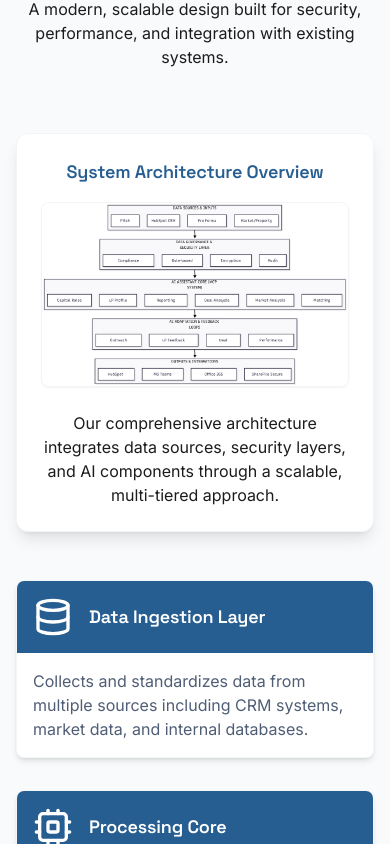
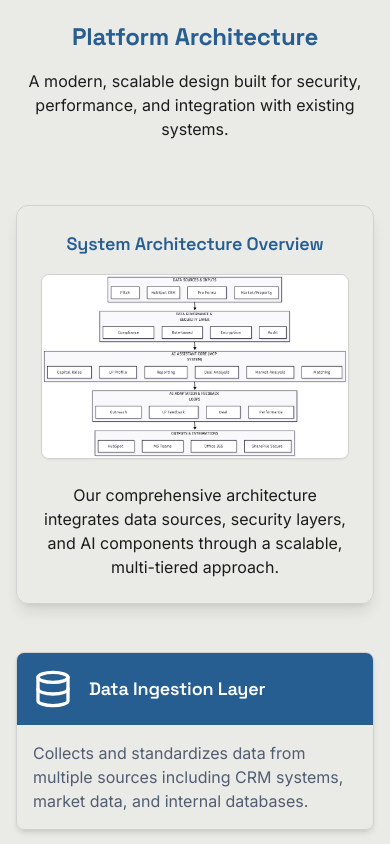
Before and after one commit to zerovacancy/capital-match, a React (Vite) app: page / in a window 390 px wide. Shown: the part 3520-4364 px from the top of the page. Built offline with nearby package versions, Linux system fonts and the light colour scheme.

Commit message:
Fix: Card background color
Change the background color of the cards in the Core Capabilities, Platform Architecture, Implementation Timeline, and Integration Ecosystem sections.

```diff
--- a/src/components/ArchitectureSection.tsx
+++ b/src/components/ArchitectureSection.tsx
@@ -32,7 +32,7 @@ const ArchitectureSection = () => {
   ];
 
   return (
-    <section id="architecture" className="section-container bg-gray-50">
+    <section id="architecture" className="section-container bg-background">
       <div className="mb-16 text-center">
         <h2 className="section-title">Platform Architecture</h2>
         <p className="section-subtitle mx-auto">
@@ -42,9 +42,9 @@ const ArchitectureSection = () => {
 
       <div className="relative max-w-4xl mx-auto">
         {/* Architecture Diagram Visualization - Using uploaded image */}
-        <div className="bg-white rounded-xl shadow-lg p-6 md:p-8 mb-12 border border-gray-100">
+        <div className="bg-footer rounded-xl shadow-lg p-6 md:p-8 mb-12 border border-highlight/30">
           <h3 className="text-lg font-semibold text-lg-blue mb-4 text-center font-display">System Architecture Overview</h3>
-          <div className="rounded-lg overflow-hidden shadow-sm border border-gray-100">
+          <div className="rounded-lg overflow-hidden shadow-sm border border-highlight/40">
             <img
               src="/assets/images/home/architecture/data-sources/System Architecture Overview.webp"
               alt="System Architecture Diagram"
@@ -59,7 +59,7 @@ const ArchitectureSection = () => {
         {/* Architecture Components */}
         <div className="grid grid-cols-1 md:grid-cols-2 gap-8">
           {architectureComponents.map((component, index) => (
-            <Card key={index} className="overflow-hidden shadow-md">
+            <Card key={index} className="overflow-hidden shadow-md bg-footer border-highlight/30">
               <div className={`${component.color} p-4`}>
                 <div className="flex items-center space-x-4">
                   {component.icon}
--- a/src/components/IntegrationsSection.tsx
+++ b/src/components/IntegrationsSection.tsx
@@ -72,7 +72,7 @@ const IntegrationsSection = () => {
   ];
 
   return (
-    <section id="integrations" className="section-container bg-gray-50">
+    <section id="integrations" className="section-container bg-background">
       <div className="mb-16 text-center">
         <h2 className="section-title">Integration Ecosystem</h2>
         <p className="section-subtitle mx-auto">
@@ -82,7 +82,7 @@ const IntegrationsSection = () => {
 
       <div className="max-w-6xl mx-auto">
         {/* Header explaining platform integration */}
-        <div className="mb-12 bg-white rounded-xl p-6 shadow-md text-center border border-gray-100">
+        <div className="mb-12 bg-footer rounded-xl p-6 shadow-md text-center border border-highlight/30">
           <div className="w-20 h-20 mx-auto bg-gradient-to-br from-lg-blue-dark via-lg-blue to-lg-accent rounded-full flex items-center justify-center mb-4">
             <div className="text-white font-bold text-xl">LG AI</div>
           </div>
@@ -95,7 +95,7 @@ const IntegrationsSection = () => {
         {/* Integration cards */}
         <div className="grid grid-cols-1 sm:grid-cols-2 md:grid-cols-3 lg:grid-cols-4 gap-6">
           {integrations.map((integration, index) => (
-            <div key={index} className="bg-white rounded-lg shadow-md p-6 border border-gray-100 transition-all duration-300 hover:shadow-lg hover:-translate-y-1">
+            <div key={index} className="bg-footer rounded-lg shadow-md p-6 border border-highlight/30 transition-all duration-300 hover:shadow-lg hover:-translate-y-1">
               <div className="flex flex-col items-center text-center">
                 <div className="w-24 h-24 flex items-center justify-center mb-4 transition-all duration-300">
                   <img
@@ -113,7 +113,7 @@ const IntegrationsSection = () => {
         </div>
 
         {/* Visual representation of system connections */}
-        <div className="mt-16 bg-white rounded-xl p-8 shadow-md border border-gray-100">
+        <div className="mt-16 bg-footer rounded-xl p-8 shadow-md border border-highlight/30">
           <h3 className="h3 mb-6 text-center">Integration Architecture</h3>
           <div className="relative w-full" style={{ height: "400px" }}>
             {/* Center platform */}
@@ -138,7 +138,7 @@ const IntegrationsSection = () => {
               return (
                 <div
                   key={index}
-                  className="absolute w-20 h-20 bg-white rounded-full shadow-md flex items-center justify-center border border-gray-200 z-20"
+                  className="absolute w-20 h-20 bg-footer rounded-full shadow-md flex items-center justify-center border border-highlight/40 z-20"
                   style={{
                     left: `calc(50% + ${x}px - 40px)`,
                     top: `calc(50% + ${y}px - 40px)`,
@@ -152,7 +152,7 @@ const IntegrationsSection = () => {
 
                   {/* Label - position dynamically based on position in circle */}
                   <div
-                    className={`absolute whitespace-nowrap text-xs font-medium bg-white px-2 py-1 rounded shadow-sm z-40 ${
+                    className={`absolute whitespace-nowrap text-xs font-medium bg-footer px-2 py-1 rounded shadow-sm z-40 ${
                       // Position labels based on which quadrant they're in
                       y < 0 ? '-bottom-8' : 'top-[-32px]'
                     }`}
@@ -181,7 +181,7 @@ const IntegrationsSection = () => {
                   <path
                     key={index}
                     d={`M${innerX} ${innerY} L${outerX} ${outerY}`}
-                    stroke="#E2E8F0"
+                    stroke="#C9D4DC"
                     strokeWidth="0.5"
                     strokeDasharray="2 1"
                   />
--- a/src/components/TimelineSection.tsx
+++ b/src/components/TimelineSection.tsx
@@ -50,19 +50,19 @@ const TimelineSection = () => {
         {/* Horizontal timeline for desktop */}
         <div className="hidden md:block">
           {/* Timeline line */}
-          <div className="absolute top-0 left-0 w-full h-1 bg-gray-200"></div>
+          <div className="absolute top-0 left-0 w-full h-1 bg-highlight"></div>
 
           {/* Timeline steps */}
           <div className="grid grid-cols-4 gap-4">
             {timelineSteps.map((step, index) => (
               <div key={index} className="relative pt-12">
                 {/* Timeline marker */}
-                <div className="absolute top-0 left-1/2 -translate-x-1/2 -translate-y-1/2 w-12 h-12 rounded-full bg-white border-4 border-lg-accent flex items-center justify-center shadow-sm">
+                <div className="absolute top-0 left-1/2 -translate-x-1/2 -translate-y-1/2 w-12 h-12 rounded-full bg-footer border-4 border-lg-accent flex items-center justify-center shadow-sm">
                   <span className="font-bold text-lg-accent">{index + 1}</span>
                 </div>
 
                 {/* Content card */}
-                <div className="bg-white rounded-lg shadow-md p-6 border border-gray-100 h-full">
+                <div className="bg-footer rounded-lg shadow-md p-6 border border-highlight/30 h-full">
                   <div className="text-xs font-semibold text-lg-accent mb-2">{step.phase}</div>
                   <h3 className="text-xl font-bold text-lg-blue-dark mb-3 font-display tracking-tight">{step.title}</h3>
                   <p className="text-base text-lg-gray mb-4 leading-relaxed">{step.description}</p>
@@ -76,7 +76,7 @@ const TimelineSection = () => {
                       ))}
                     </ul>
                   </div>
-                  <div className="mt-auto pt-2 border-t border-gray-100 flex justify-between items-center">
+                  <div className="mt-auto pt-2 border-t border-highlight/20 flex justify-between items-center">
                     <span className="text-xs font-medium text-lg-gray">{step.timeline}</span>
                     <span className="text-xs py-1 px-2 bg-lg-blue/10 text-lg-blue rounded-full">{step.status}</span>
                   </div>
@@ -88,16 +88,16 @@ const TimelineSection = () => {
 
         {/* Vertical timeline for mobile */}
         <div className="md:hidden">
-          <div className="relative pl-8 border-l-2 border-gray-200 space-y-12">
+          <div className="relative pl-8 border-l-2 border-highlight space-y-12">
             {timelineSteps.map((step, index) => (
               <div key={index} className="relative">
                 {/* Timeline marker */}
-                <div className="absolute top-0 -left-[25px] w-12 h-12 rounded-full bg-white border-4 border-lg-accent flex items-center justify-center">
+                <div className="absolute top-0 -left-[25px] w-12 h-12 rounded-full bg-footer border-4 border-lg-accent flex items-center justify-center">
                   <span className="font-bold text-lg-accent">{index + 1}</span>
                 </div>
 
                 {/* Content card */}
-                <div className="bg-white rounded-lg shadow-md p-6 border border-gray-100">
+                <div className="bg-footer rounded-lg shadow-md p-6 border border-highlight/30">
                   <div className="text-xs font-semibold text-lg-accent mb-2">{step.phase}</div>
                   <h3 className="text-xl font-bold text-lg-blue-dark mb-3 font-display tracking-tight">{step.title}</h3>
                   <p className="text-base text-lg-gray mb-4 leading-relaxed">{step.description}</p>
@@ -111,7 +111,7 @@ const TimelineSection = () => {
                       ))}
                     </ul>
                   </div>
-                  <div className="mt-auto pt-2 border-t border-gray-100 flex justify-between items-center">
+                  <div className="mt-auto pt-2 border-t border-highlight/20 flex justify-between items-center">
                     <span className="text-xs font-medium text-lg-gray">{step.timeline}</span>
                     <span className="text-xs py-1 px-2 bg-lg-blue/10 text-lg-blue rounded-full">{step.status}</span>
                   </div>
--- a/src/components/ui/card.tsx
+++ b/src/components/ui/card.tsx
@@ -10,7 +10,7 @@ const Card = React.forwardRef<
   <div
     ref={ref}
     className={cn(
-      "rounded-lg border border-[#C9D4DC]/20 bg-white text-[#1C1C1C] shadow-sm hover:shadow transition-all duration-300",
+      "rounded-lg border border-highlight/30 bg-footer text-text shadow-sm hover:shadow transition-all duration-300",
       className
     )}
     {...props}
@@ -37,7 +37,7 @@ const CardTitle = React.forwardRef<
   <h3
     ref={ref}
     className={cn(
-      "text-2xl font-semibold leading-none tracking-tight text-[#275E91]",
+      "text-2xl font-semibold leading-none tracking-tight text-primary",
       className
     )}
     {...props}
@@ -51,7 +51,7 @@ const CardDescription = React.forwardRef<
 >(({ className, ...props }, ref) => (
   <p
     ref={ref}
-    className={cn("text-sm text-[#1C1C1C]/80", className)}
+    className={cn("text-sm text-text/80", className)}
     {...props}
   />
 ))
--- a/src/pages/HomePage.tsx
+++ b/src/pages/HomePage.tsx
@@ -14,7 +14,7 @@ const HomePage = () => {
   return (
     <div className="min-h-screen bg-background">
       <Header />
-      <main>
+      <main className="pt-[72px]">
         <HeroSection />
         <CapabilitiesSection />
         <ArchitectureSection />
```
